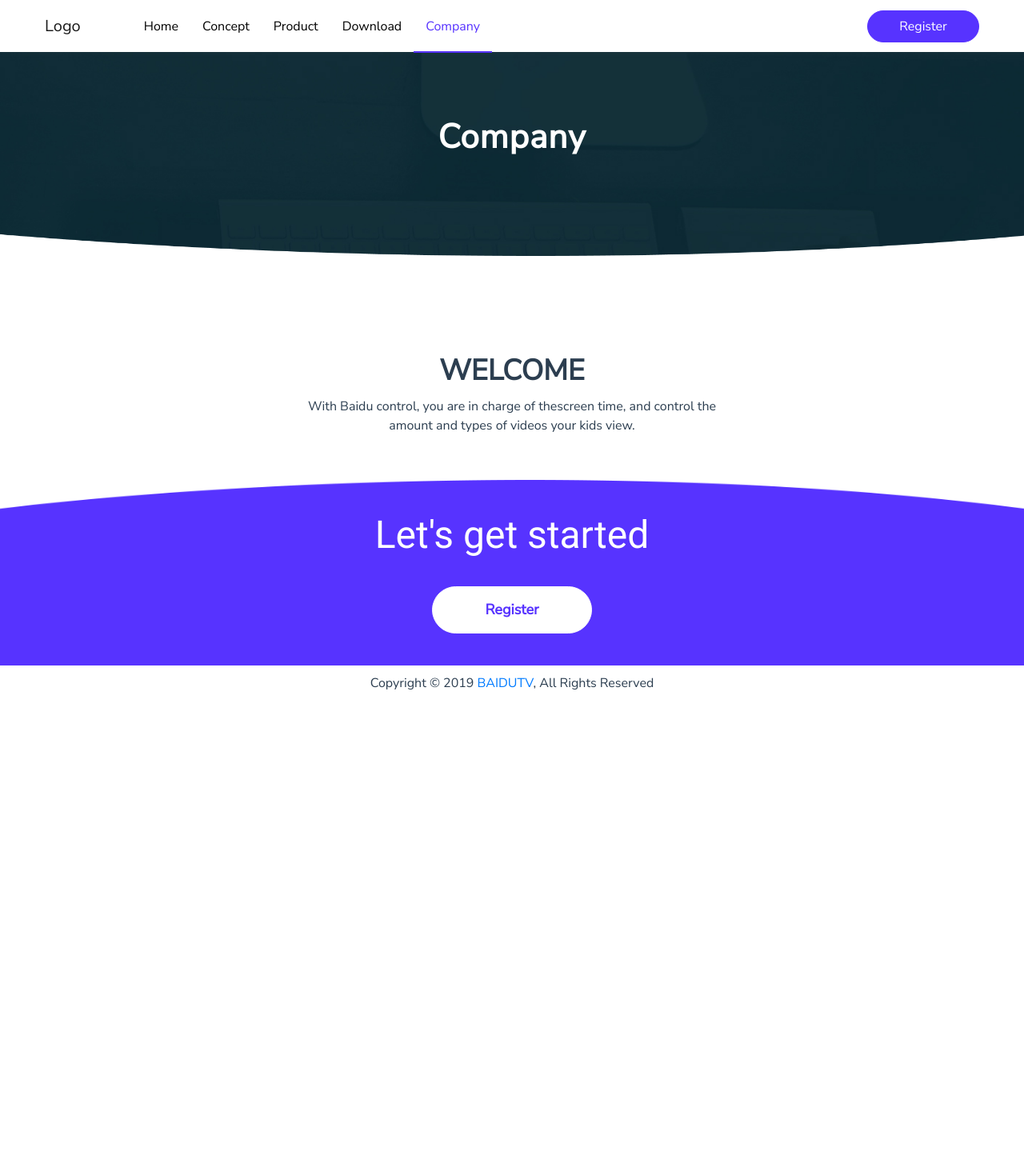
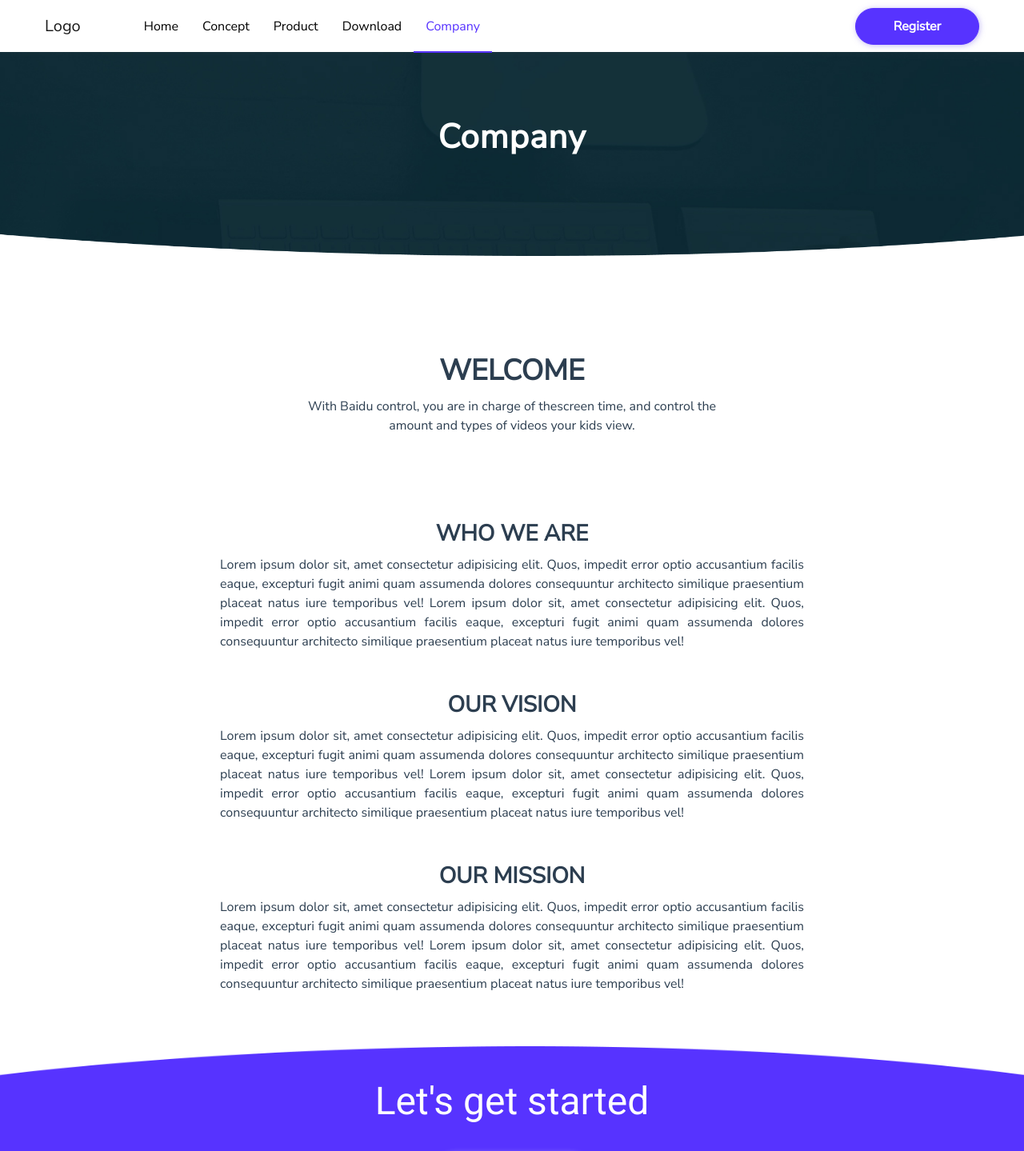
Before and after one commit to Noor-Khan/baidutv, a Vue app: page /company in a window 1280 px wide. Shown: the top 1439 px of the page at 80% size. Before the commit the page ends 876 px from the top, so only its background shows below. Built offline with nearby package versions, Linux system fonts and the light colour scheme.

Commit message:
Updates/styling, company page

```diff
--- a/src/assets/scss/_global.scss
+++ b/src/assets/scss/_global.scss
@@ -15,3 +15,7 @@ h4 {
 p {
     font-size: 16px;
 }
+
+a {
+    color: $color-primary;
+}
--- a/src/assets/scss/_navbar.scss
+++ b/src/assets/scss/_navbar.scss
@@ -51,12 +51,8 @@ header {
                 }
             }
 
-            .register-btn {
-                padding: 7px 15px;
+            .btn-register {
                 margin-right: 40px;
-                width: 140px;
-                border-color: $color-primary;
-                background-color: $color-primary;
 
                 &:focus {
                     outline: none;
--- a/src/assets/scss/index.scss
+++ b/src/assets/scss/index.scss
@@ -6,8 +6,8 @@
 @import 'node_modules/bootstrap-vue/src/index.scss';
 
 // Global
+@import './_variables';
 @import './_global';
-@import './_variables';
 @import './_mediaQueries';
 @import './_hooper';
 
--- a/src/components/Buttons/Button.vue
+++ b/src/components/Buttons/Button.vue
@@ -32,6 +32,27 @@ export default {
   background-color: #5733ff;
   border-color: #5733ff;
   color: #fff;
+  box-shadow: 1px 1px 7px #8873eb80;
+  &:hover {
+    background-color: transparent;
+    border-color: #5733ff;
+    color: #5733ff;
+  }
+  &:focus {
+    background-color: transparent;
+    border-color: #5733ff;
+    color: #5733ff;
+    box-shadow: none;
+  }
+}
+.btn-register {
+  padding: 10px 20px;
+  width: 155px;
+  font-size: 16px;
+  background-color: #5733ff;
+  border-color: #5733ff;
+  color: #fff;
+  box-shadow: 1px 1px 7px #8873eb80;
   &:hover {
     background-color: transparent;
     border-color: #5733ff;
@@ -48,6 +69,7 @@ export default {
   background-color: #fff;
   color: #5733ff;
   border-color: #fff;
+  box-shadow: 1px 1px 7px #ffffff80;
   &:hover {
     background-color: transparent;
     border-color: #fff;
--- a/src/components/Navigation/Navbar.vue
+++ b/src/components/Navigation/Navbar.vue
@@ -17,19 +17,23 @@
 
         <!-- Right aligned nav items -->
         <b-navbar-nav class="ml-auto">
-          <b-button pill variant="primary" class="register-btn">Register</b-button>
+          <primary-button text="Register" btnClass="register" />
         </b-navbar-nav>
       </b-collapse>
     </b-navbar>
   </header>
 </template>
 <script>
+import PrimaryButton from "../Buttons/Button";
 export default {
   data() {
     return {
       navRoutes: null,
       navBtn: true
     };
+  },
+  components: {
+    PrimaryButton
   },
   created() {
     this.navRoutes = this.$router.options.routes;
--- a/src/views/Company.vue
+++ b/src/views/Company.vue
@@ -1,12 +1,54 @@
 <template>
-  <div id="Product">
+  <div id="Company">
     <page-header />
     <header-description
       heading="Welcome"
       text="With Baidu control, you are in charge of thescreen time, and control the amount and types of videos your kids view. "
     />
+    <section class="company-detail">
+      <b-container>
+        <b-row>
+          <b-col md="8" offset-md="2">
+            <div class="who-we-are mt-5">
+              <div class="company-heading">
+                <h4 class="font-weight-bold text-uppercase">Who we are</h4>
+              </div>
+              <div class="company-para text-justify">
+                <p>
+                  Lorem ipsum dolor sit, amet consectetur adipisicing elit. Quos, impedit error optio accusantium facilis eaque, excepturi fugit animi quam assumenda dolores consequuntur architecto similique praesentium placeat natus iure temporibus vel!
+                  Lorem ipsum dolor sit, amet consectetur adipisicing elit. Quos, impedit error optio accusantium facilis eaque, excepturi fugit animi quam assumenda dolores consequuntur architecto similique praesentium placeat natus iure temporibus vel!
+                </p>
+              </div>
+            </div>
+            <div class="our-vision mt-5">
+              <div class="company-heading">
+                <h4 class="font-weight-bold text-uppercase">Our vision</h4>
+              </div>
+              <div class="company-para text-justify">
+                <p>
+                  Lorem ipsum dolor sit, amet consectetur adipisicing elit. Quos, impedit error optio accusantium facilis eaque, excepturi fugit animi quam assumenda dolores consequuntur architecto similique praesentium placeat natus iure temporibus vel!
+                  Lorem ipsum dolor sit, amet consectetur adipisicing elit. Quos, impedit error optio accusantium facilis eaque, excepturi fugit animi quam assumenda dolores consequuntur architecto similique praesentium placeat natus iure temporibus vel!
+                </p>
+              </div>
+            </div>
+            <div class="our-mission mt-5">
+              <div class="company-heading">
+                <h4 class="font-weight-bold text-uppercase">Our mission</h4>
+              </div>
+              <div class="company-para text-justify">
+                <p>
+                  Lorem ipsum dolor sit, amet consectetur adipisicing elit. Quos, impedit error optio accusantium facilis eaque, excepturi fugit animi quam assumenda dolores consequuntur architecto similique praesentium placeat natus iure temporibus vel!
+                  Lorem ipsum dolor sit, amet consectetur adipisicing elit. Quos, impedit error optio accusantium facilis eaque, excepturi fugit animi quam assumenda dolores consequuntur architecto similique praesentium placeat natus iure temporibus vel!
+                </p>
+              </div>
+            </div>
+          </b-col>
+        </b-row>
+      </b-container>
+    </section>
   </div>
 </template>
+
 <script>
 import PageHeader from "../components/Header/Header";
 import HeaderDescription from "../components/Header/HeaderDescription";
@@ -17,5 +59,9 @@ export default {
   }
 };
 </script>
+
 <style lang="scss" scoped>
+#Company {
+  padding-bottom: 50px;
+}
 </style>
```
